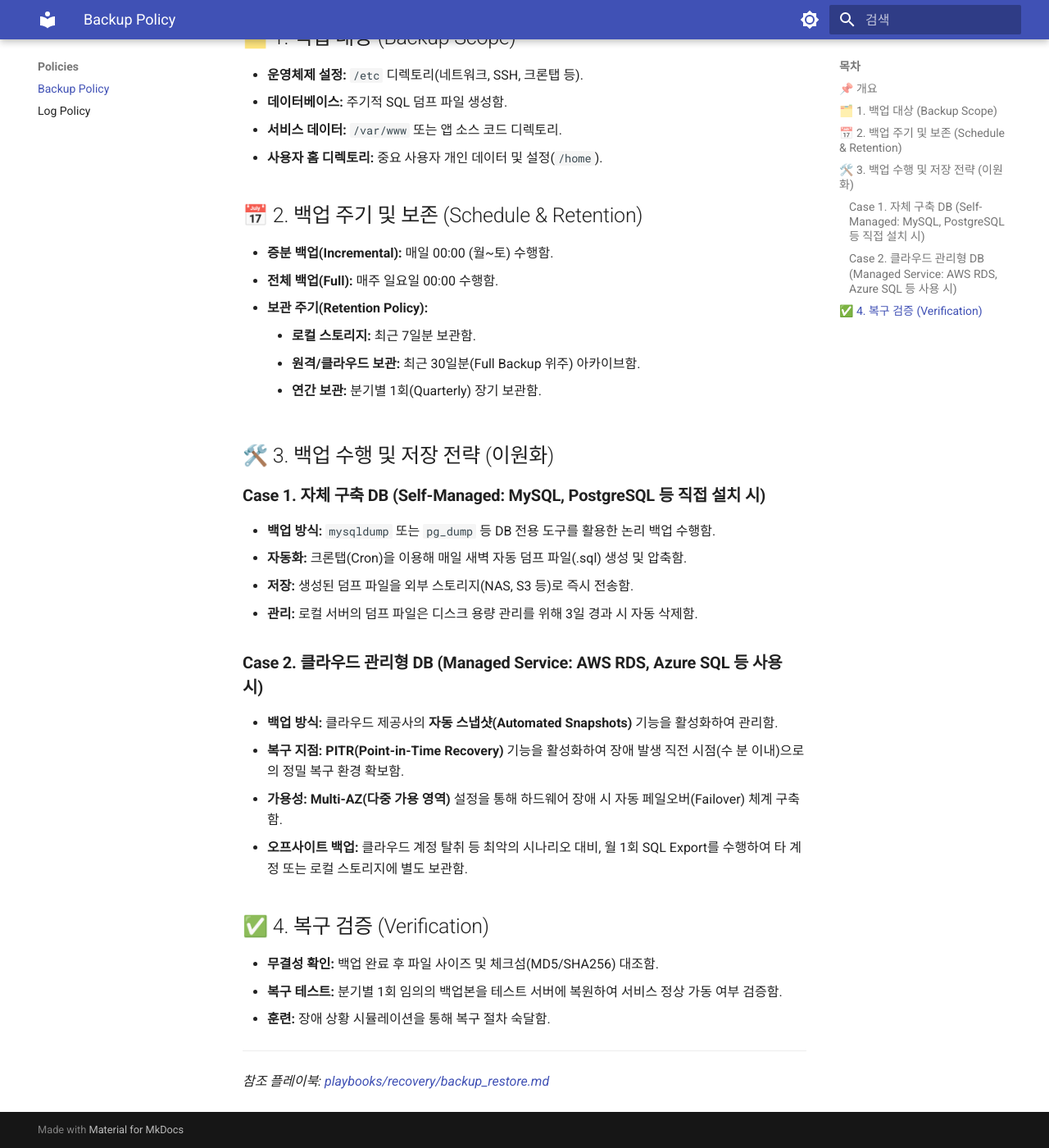
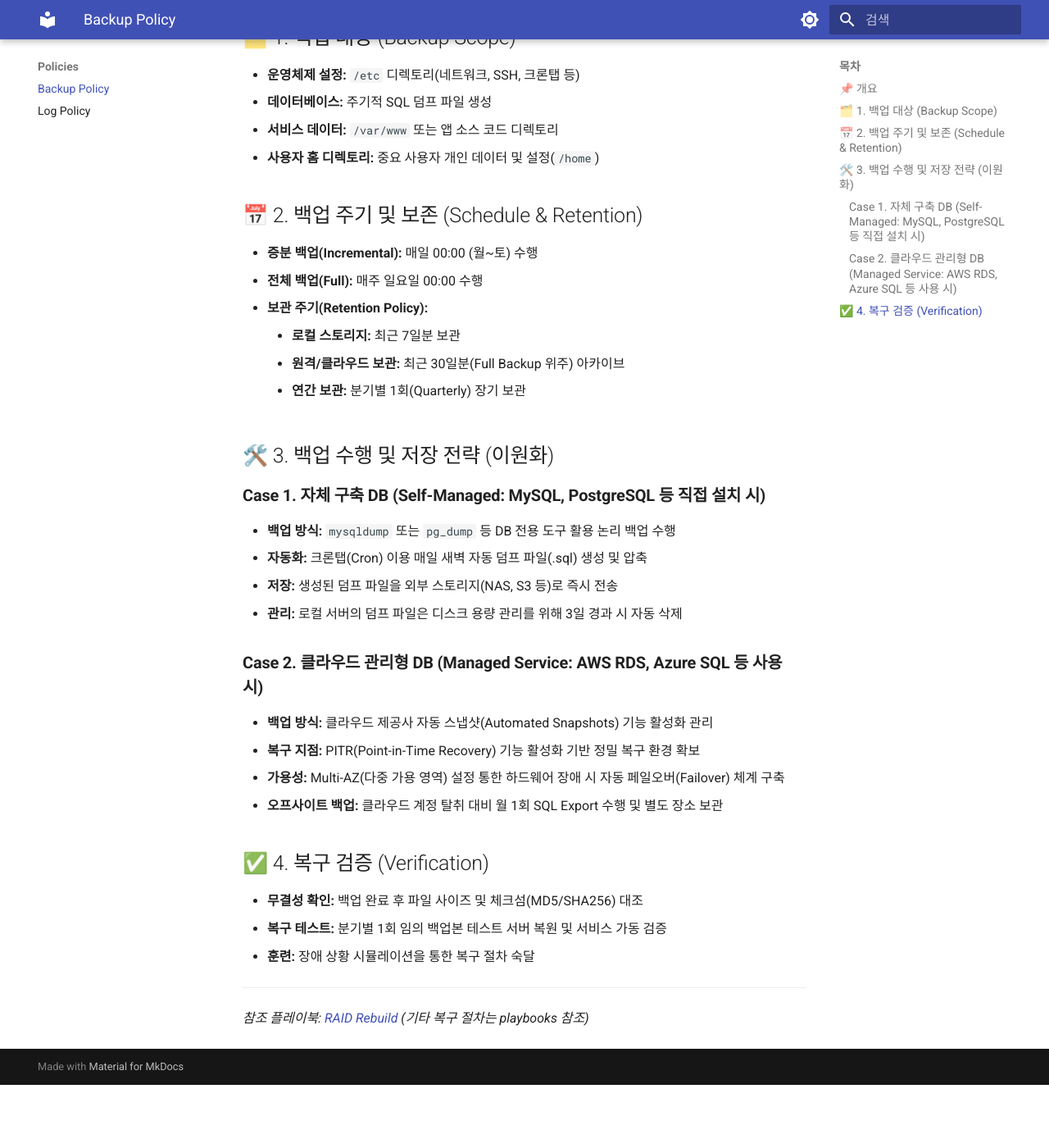
Before and after one commit to ksj686/cloud_infra, an MkDocs documentation site: the page built from docs/policies/backup_policy.md, in a window 1280 px wide and 1400 px high, scrolled down 350 px. Shown: the whole window at 82% size. Built offline with MkDocs 1.6.1 and Material for MkDocs 9.7.7, drawn with Linux system fonts in a browser that asks for light colours; after the commit the page ends 1673 px from its top, so only the background shows below that; some of the changed text lies outside the part shown.

Commit message:
fix: MkDocs 내비게이션 경로 불일치 및 문서 내 링크 오류 수정  - 각 실습 Step별 인덱스(README.md) 생성 및 내비게이션 연결  - 문서 간 잘못된 상대 경로 참조 일괄 최신화  - index.md 내 디렉토리 직접 참조 링크를 개별 파일 링크로 정정  - 모든 수정 파일에 순수 명사형 종결 원칙 적용_

```diff
--- a/docs/policies/backup_policy.md
+++ b/docs/policies/backup_policy.md
@@ -1,41 +1,41 @@
 # Policy: 백업 및 복구 정책 (Backup & Recovery)
 
 ## 📌 개요
-- 데이터 가용성 보장 및 시스템 장애 발생 시 비즈니스 연속성(BCP) 확보함.
-- RPO(복구 시점 목표) 1일, RTO(복구 시간 목표) 1시간 이내 준수 지향함.
+- 데이터 가용성 보장 및 시스템 장애 발생 시 비즈니스 연속성(BCP) 확보
+- RPO(복구 시점 목표) 1일, RTO(복구 시간 목표) 1시간 이내 준수 지향
 
 ## 🗂️ 1. 백업 대상 (Backup Scope)
-- **운영체제 설정:** `/etc` 디렉토리(네트워크, SSH, 크론탭 등).
-- **데이터베이스:** 주기적 SQL 덤프 파일 생성함.
-- **서비스 데이터:** `/var/www` 또는 앱 소스 코드 디렉토리.
-- **사용자 홈 디렉토리:** 중요 사용자 개인 데이터 및 설정(`/home`).
+- **운영체제 설정:** `/etc` 디렉토리(네트워크, SSH, 크론탭 등)
+- **데이터베이스:** 주기적 SQL 덤프 파일 생성
+- **서비스 데이터:** `/var/www` 또는 앱 소스 코드 디렉토리
+- **사용자 홈 디렉토리:** 중요 사용자 개인 데이터 및 설정(`/home`)
 
 ## 📅 2. 백업 주기 및 보존 (Schedule & Retention)
-- **증분 백업(Incremental):** 매일 00:00 (월~토) 수행함.
-- **전체 백업(Full):** 매주 일요일 00:00 수행함.
+- **증분 백업(Incremental):** 매일 00:00 (월~토) 수행
+- **전체 백업(Full):** 매주 일요일 00:00 수행
 - **보관 주기(Retention Policy):**
-    - **로컬 스토리지:** 최근 7일분 보관함.
-    - **원격/클라우드 보관:** 최근 30일분(Full Backup 위주) 아카이브함.
-    - **연간 보관:** 분기별 1회(Quarterly) 장기 보관함.
+    - **로컬 스토리지:** 최근 7일분 보관
+    - **원격/클라우드 보관:** 최근 30일분(Full Backup 위주) 아카이브
+    - **연간 보관:** 분기별 1회(Quarterly) 장기 보관
 
 ## 🛠️ 3. 백업 수행 및 저장 전략 (이원화)
 
 ### **Case 1. 자체 구축 DB (Self-Managed: MySQL, PostgreSQL 등 직접 설치 시)**
-- **백업 방식:** `mysqldump` 또는 `pg_dump` 등 DB 전용 도구를 활용한 논리 백업 수행함.
-- **자동화:** 크론탭(Cron)을 이용해 매일 새벽 자동 덤프 파일(.sql) 생성 및 압축함.
-- **저장:** 생성된 덤프 파일을 외부 스토리지(NAS, S3 등)로 즉시 전송함.
-- **관리:** 로컬 서버의 덤프 파일은 디스크 용량 관리를 위해 3일 경과 시 자동 삭제함.
+- **백업 방식:** `mysqldump` 또는 `pg_dump` 등 DB 전용 도구 활용 논리 백업 수행
+- **자동화:** 크론탭(Cron) 이용 매일 새벽 자동 덤프 파일(.sql) 생성 및 압축
+- **저장:** 생성된 덤프 파일을 외부 스토리지(NAS, S3 등)로 즉시 전송
+- **관리:** 로컬 서버의 덤프 파일은 디스크 용량 관리를 위해 3일 경과 시 자동 삭제
 
 ### **Case 2. 클라우드 관리형 DB (Managed Service: AWS RDS, Azure SQL 등 사용 시)**
-- **백업 방식:** 클라우드 제공사의 **자동 스냅샷(Automated Snapshots)** 기능을 활성화하여 관리함.
-- **복구 지점:** **PITR(Point-in-Time Recovery)** 기능을 활성화하여 장애 발생 직전 시점(수 분 이내)으로의 정밀 복구 환경 확보함.
-- **가용성:** **Multi-AZ(다중 가용 영역)** 설정을 통해 하드웨어 장애 시 자동 페일오버(Failover) 체계 구축함.
-- **오프사이트 백업:** 클라우드 계정 탈취 등 최악의 시나리오 대비, 월 1회 SQL Export를 수행하여 타 계정 또는 로컬 스토리지에 별도 보관함.
+- **백업 방식:** 클라우드 제공사 자동 스냅샷(Automated Snapshots) 기능 활성화 관리
+- **복구 지점:** PITR(Point-in-Time Recovery) 기능 활성화 기반 정밀 복구 환경 확보
+- **가용성:** Multi-AZ(다중 가용 영역) 설정 통한 하드웨어 장애 시 자동 페일오버(Failover) 체계 구축
+- **오프사이트 백업:** 클라우드 계정 탈취 대비 월 1회 SQL Export 수행 및 별도 장소 보관
 
 ## ✅ 4. 복구 검증 (Verification)
-- **무결성 확인:** 백업 완료 후 파일 사이즈 및 체크섬(MD5/SHA256) 대조함.
-- **복구 테스트:** 분기별 1회 임의의 백업본을 테스트 서버에 복원하여 서비스 정상 가동 여부 검증함.
-- **훈련:** 장애 상황 시뮬레이션을 통해 복구 절차 숙달함.
+- **무결성 확인:** 백업 완료 후 파일 사이즈 및 체크섬(MD5/SHA256) 대조
+- **복구 테스트:** 분기별 1회 임의 백업본 테스트 서버 복원 및 서비스 가동 검증
+- **훈련:** 장애 상황 시뮬레이션을 통한 복구 절차 숙달
 
 ---
-*참조 플레이북: [playbooks/recovery/backup_restore.md](../playbooks/recovery/backup_restore.md)*
+*참조 플레이북: [RAID Rebuild](../playbooks/recovery/raid_rebuild.md) (기타 복구 절차는 playbooks 참조)*
```
Also changed, not shown: docs/index.md (+5 -5 lines), docs/policies/log_policy.md (+17 -17 lines), docs/to-do-space/step1_automation/README.md (added, +11 -0 lines), docs/to-do-space/step2_troubleshooting/README.md (added, +8 -0 lines), docs/to-do-space/step3_optimization/README.md (added, +9 -0 lines), docs/to-do-space/step4_expansion/README.md (added, +9 -0 lines), docs/to-do-space/step5_advanced_security/README.md (added, +11 -0 lines), 1 other file.
